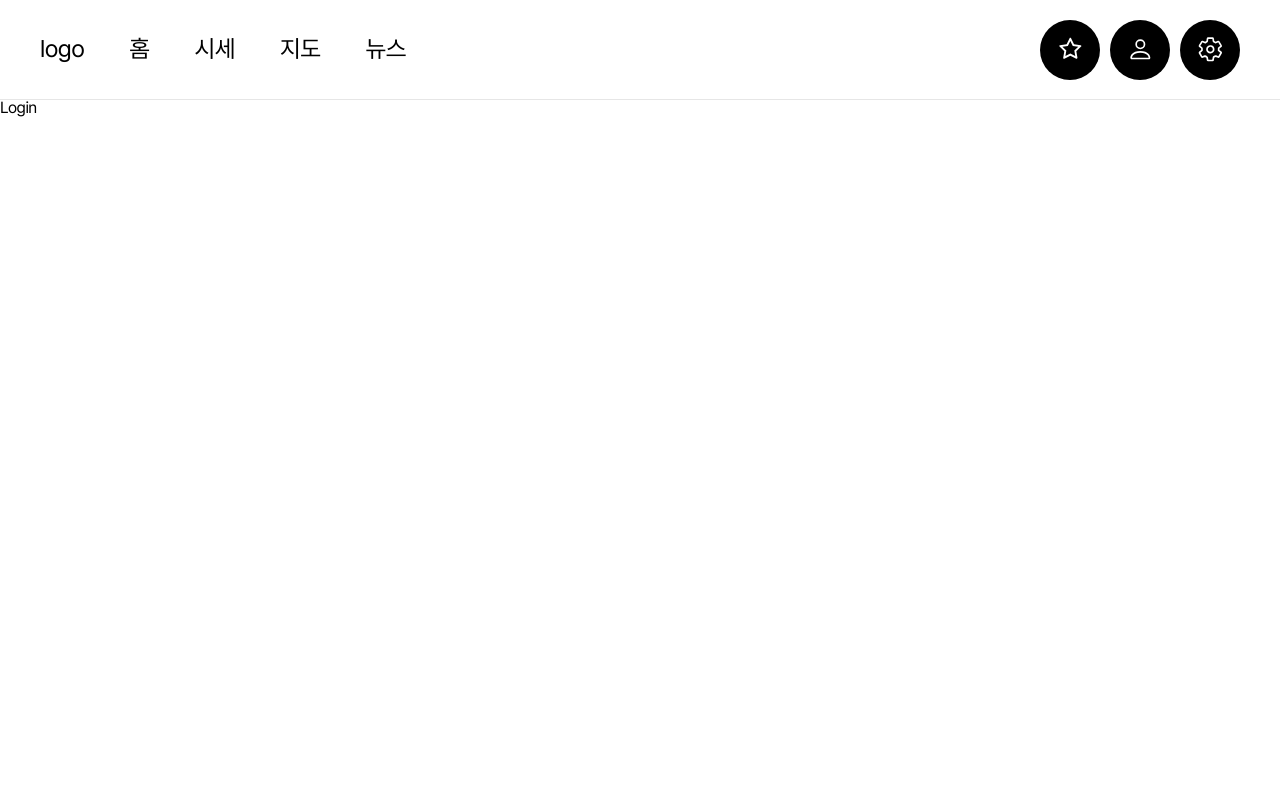
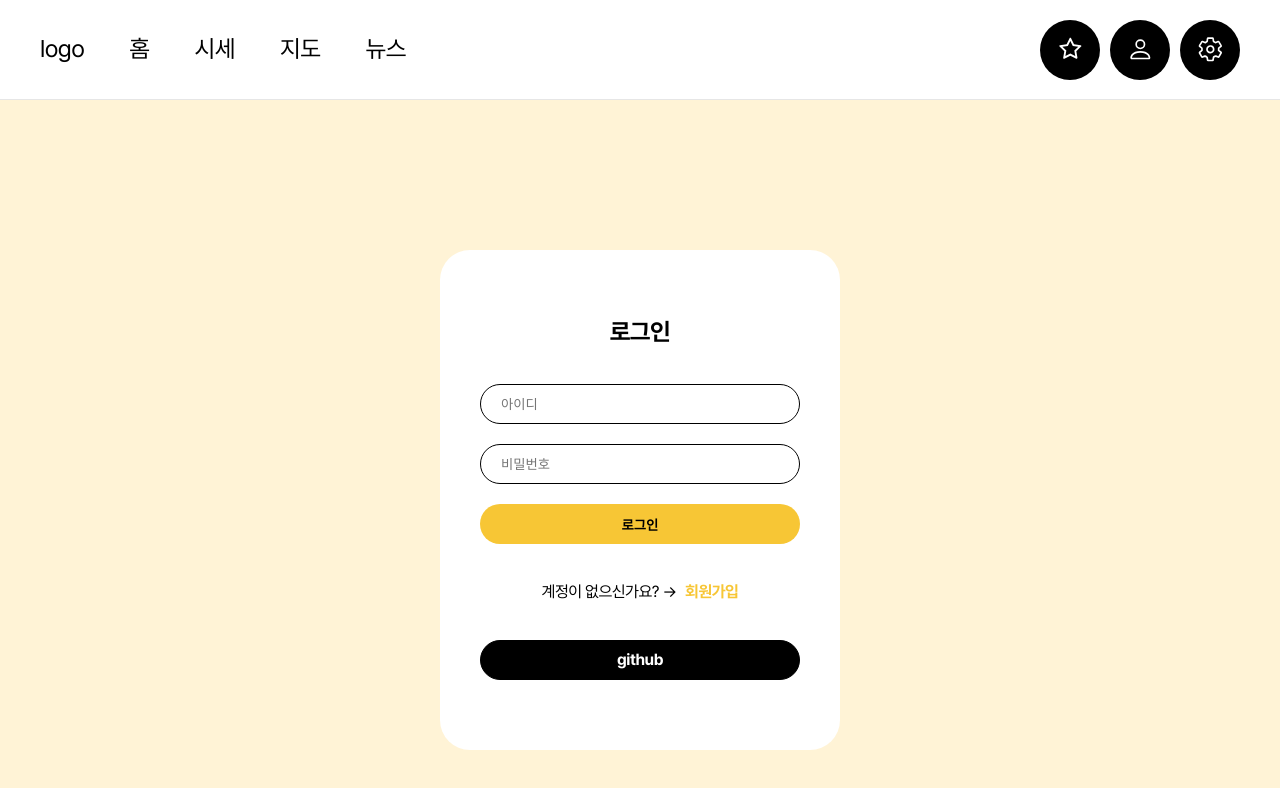
Before and after one commit to mmoengg/toy-oil-price, a Next.js app: page /login in a window 1280 px wide. Shown: the top 788 px of the page. Built offline with nearby package versions, Linux system fonts and the light colour scheme; no server answers; sample sign-in values are in the browser's storage.

Commit message:
design: login

```diff
--- /dev/null
+++ b/app/join/page.tsx
@@ -0,0 +1,5 @@
+import React from 'react';
+
+export default function Join() {
+	return <div>Join</div>;
+}
--- a/app/login/page.tsx
+++ b/app/login/page.tsx
@@ -1,3 +1,23 @@
+import Link from 'next/link';
+import styles from '../../styles/login.module.css';
+
 export default function Login() {
-	return <div>Login</div>;
+	return (
+		<div className={styles.container}>
+			<div className={styles.login_wrap}>
+				<h1 className={styles.title}>로그인</h1>
+				<div className={styles.input_wrap}>
+					<input type='text' placeholder='아이디' />
+					<input type='password' placeholder='비밀번호' />
+					<button type='submit'>로그인</button>
+				</div>
+				<div className={styles.auth_wrap}>
+					<div className={styles.auth_text}>
+						계정이 없으신가요? &rarr; <Link href='/join'>회원가입</Link>
+					</div>
+					<div className={styles.github}>github</div>
+				</div>
+			</div>
+		</div>
+	);
 }
--- /dev/null
+++ b/styles/login.module.css
@@ -0,0 +1,77 @@
+.container {
+	width: 100vw;
+	height: 100vh;
+	background-color: rgb(255, 243, 214);
+	display: flex;
+	align-items: center;
+	justify-content: center;
+}
+
+.login_wrap {
+	width: 400px;
+	height: 500px;
+	padding: 40px;
+	background-color: #fff;
+	border-radius: 30px;
+	display: flex;
+	align-items: center;
+	justify-content: center;
+	flex-direction: column;
+	gap: 40px;
+}
+
+.title {
+	font-size: 24px;
+	font-weight: bold;
+}
+
+.input_wrap {
+	width: 100%;
+	display: flex;
+	align-items: center;
+	justify-content: center;
+	flex-direction: column;
+	gap: 20px;
+}
+.input_wrap input {
+	width: 100%;
+	height: 40px;
+	border: 1px solid #000;
+	border-radius: 50px;
+	padding: 0px 20px;
+}
+.input_wrap button[type='submit'] {
+	width: 100%;
+	height: 40px;
+	border-radius: 50px;
+	background-color: #f7c635;
+	color: #000;
+	font-weight: bold;
+}
+
+.auth_wrap {
+	width: 100%;
+	display: flex;
+	align-items: center;
+	justify-content: center;
+	flex-direction: column;
+	gap: 40px;
+}
+.auth_text a {
+	padding-left: 5px;
+	color: #f7c635;
+	font-weight: bold;
+}
+
+.github {
+	width: 100%;
+	height: 40px;
+	border: 1px solid #000;
+	border-radius: 50px;
+	background-color: #000;
+	color: #fff;
+	font-weight: bold;
+	display: flex;
+	align-items: center;
+	justify-content: center;
+}
```
